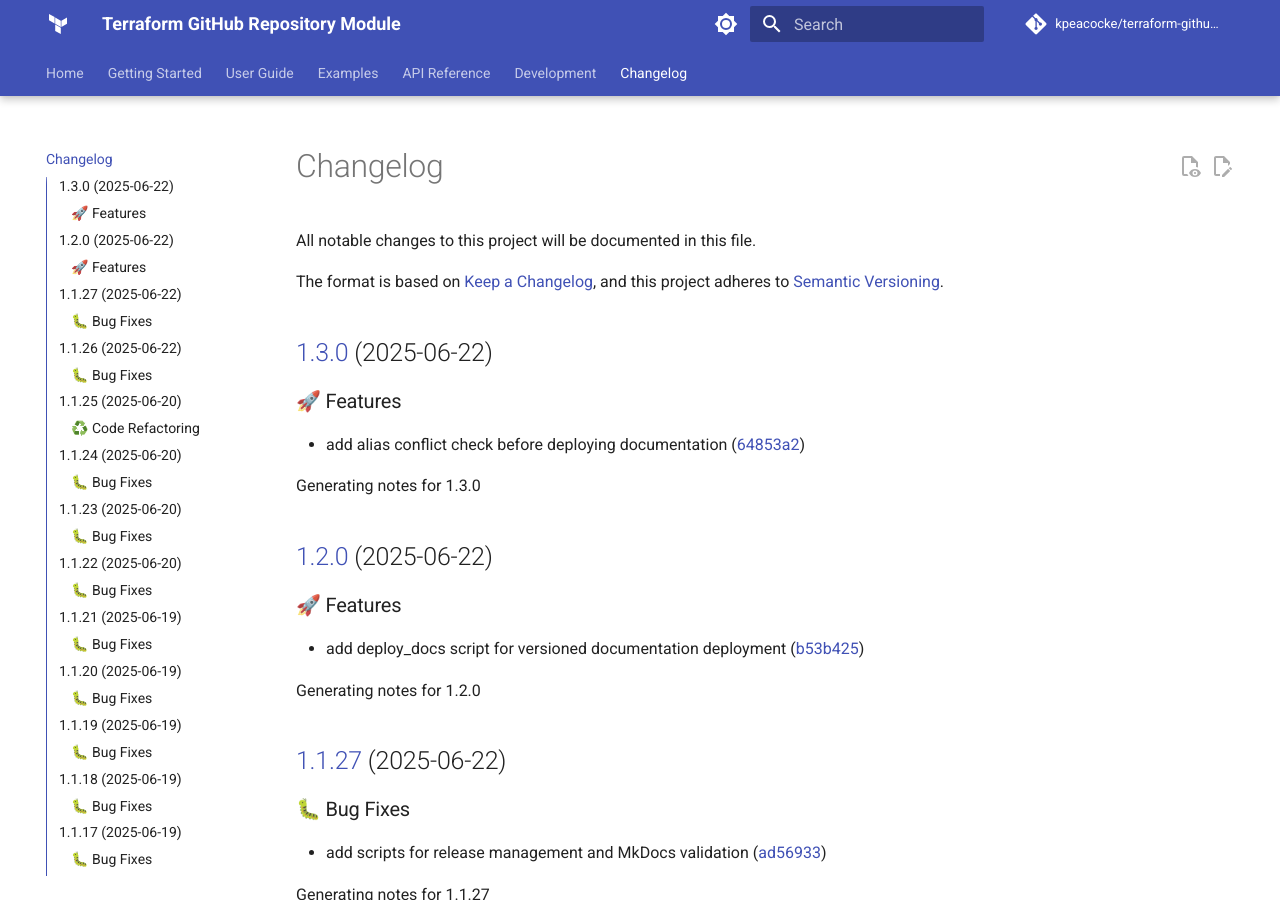
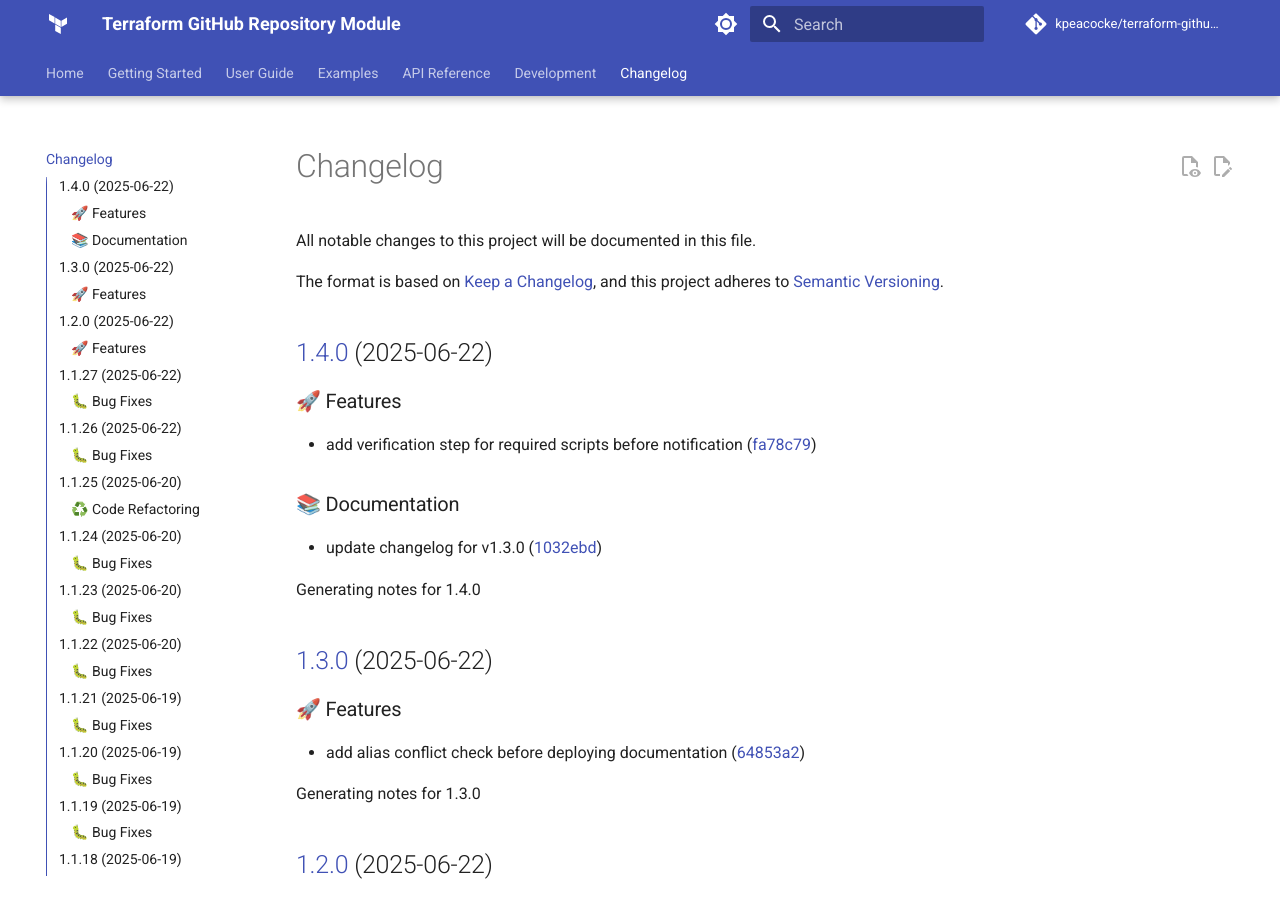
Before and after one commit to kpeacocke/terraform-github-repo, an MkDocs documentation site: the page built from docs/changelog.md, in a window 1280 px wide and 900 px high. Built offline with MkDocs 1.6.1 and Material for MkDocs 9.7.7, drawn with Linux system fonts in a browser that asks for light colours; comment, search, counter and statistics services are not loaded; the version menu is left out.

Commit message:
docs: update changelog for v1.4.0

```diff
--- a/docs/changelog.md
+++ b/docs/changelog.md
@@ -6,6 +6,19 @@ The format is based on [Keep a Changelog](https://keepachangelog.com/en/1.0.0/),
 and this project adheres to [Semantic Versioning](https://semver.org/spec/v2.0.0.html).
 
 <!-- markdownlint-disable MD024 -->
+
+## [1.4.0](https://github.com/kpeacocke/terraform-github-repo/compare/v1.3.0...v1.4.0) (2025-06-22)
+
+### 🚀 Features
+
+* add verification step for required scripts before notification ([fa78c79](https://github.com/kpeacocke/terraform-github-repo/commit/fa78c79a7af682f9058e0decf6009315e362feba))
+
+### 📚 Documentation
+
+* update changelog for v1.3.0 ([1032ebd](https://github.com/kpeacocke/terraform-github-repo/commit/1032ebd28fa85d769e61b1307008605edbc175c9))
+
+
+Generating notes for 1.4.0
 
 ## [1.3.0](https://github.com/kpeacocke/terraform-github-repo/compare/v1.2.0...v1.3.0) (2025-06-22)
 
```
